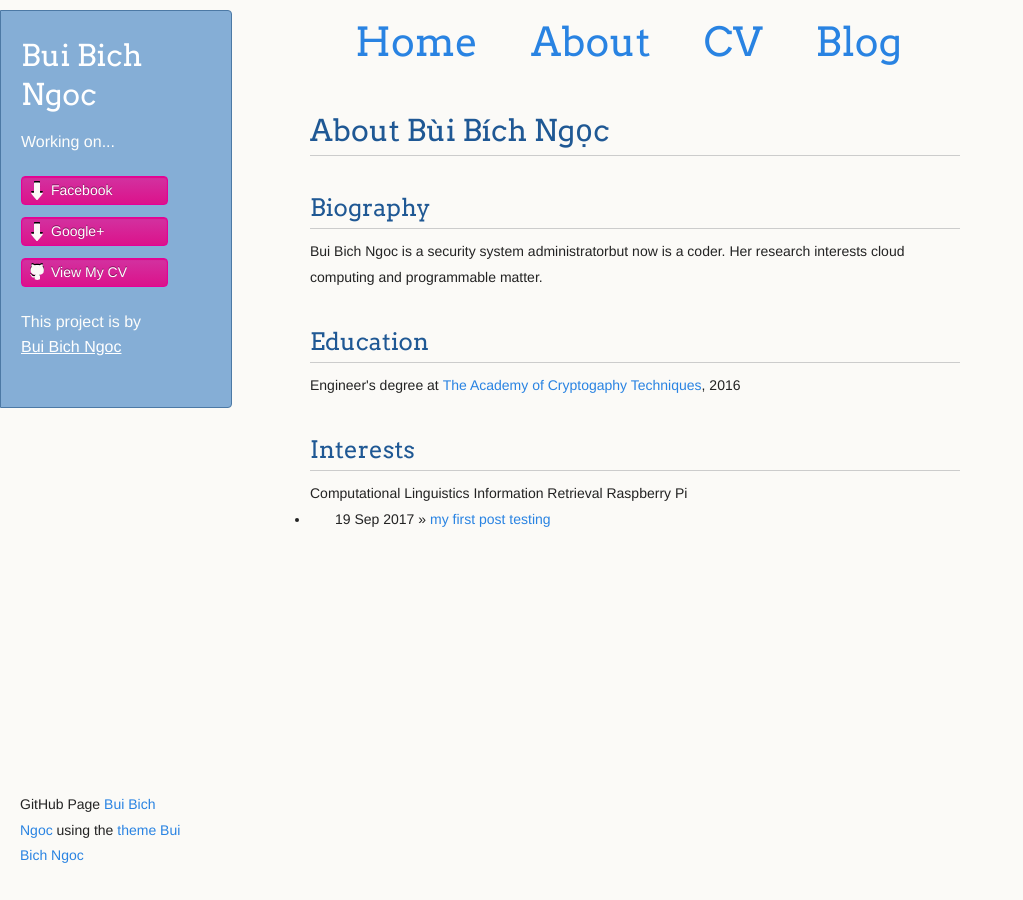
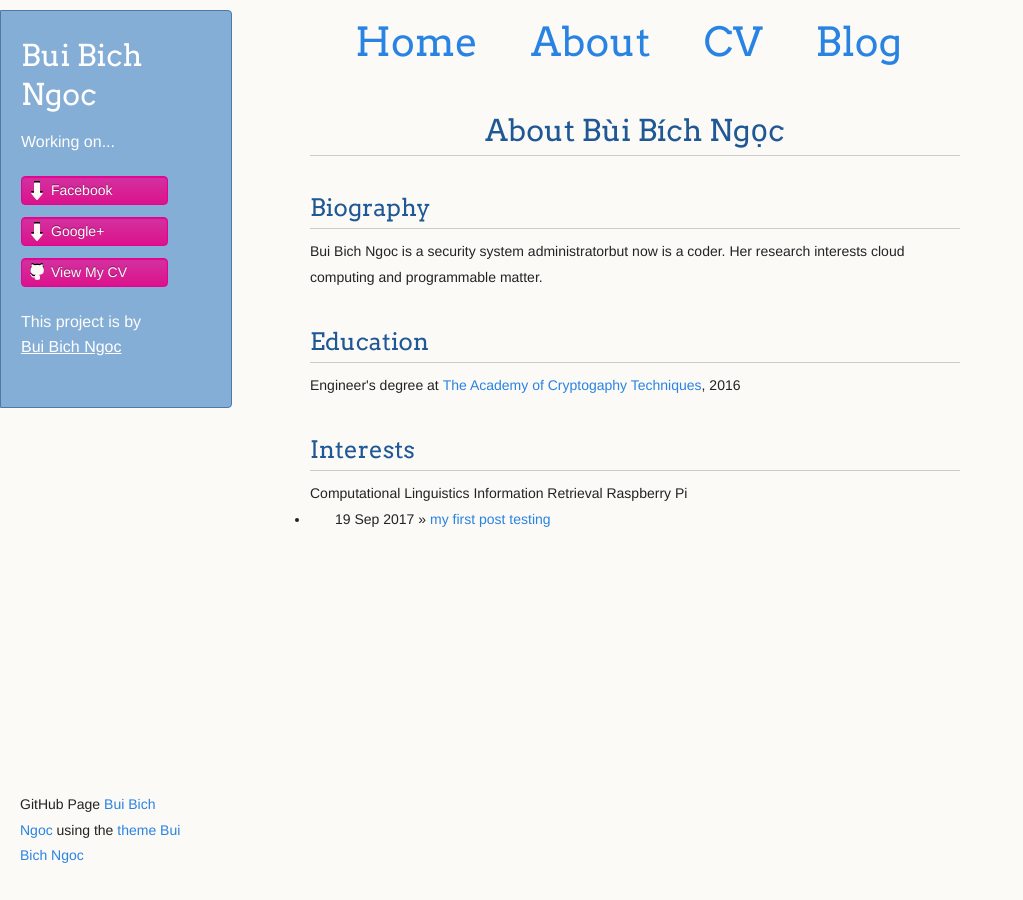
Before and after one commit to buibichngoc/buibichngoc.github.io, a Jekyll site: the page built from about/index.html, in a window 1280 px wide. Shown: the whole page, without its empty margins (0-1023 px from the left). Built offline with Jekyll 4.4.1, drawn with Linux system fonts in a browser that asks for light colours.

Commit message:
Update index.html

```diff
--- a/about/index.html
+++ b/about/index.html
@@ -2,7 +2,7 @@
 layout: default
 title: About Bùi Bích Ngọc
 ---
-	<h1>{{ page.title }}</h1>
+	<h1 style="text-align: center;">{{ page.title }}</h1>
 		<h2>Biography</h2>
 				Bui Bich Ngoc is a security system administratorbut now is a coder. Her research interests cloud computing and programmable matter.
 		<h2>Education</h2>
```
